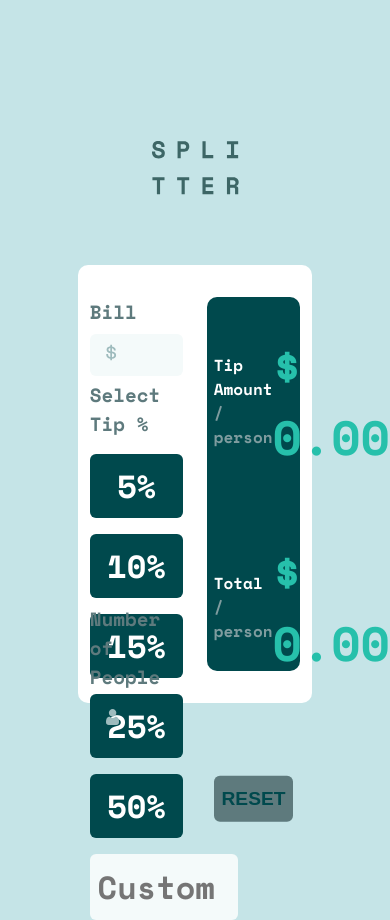
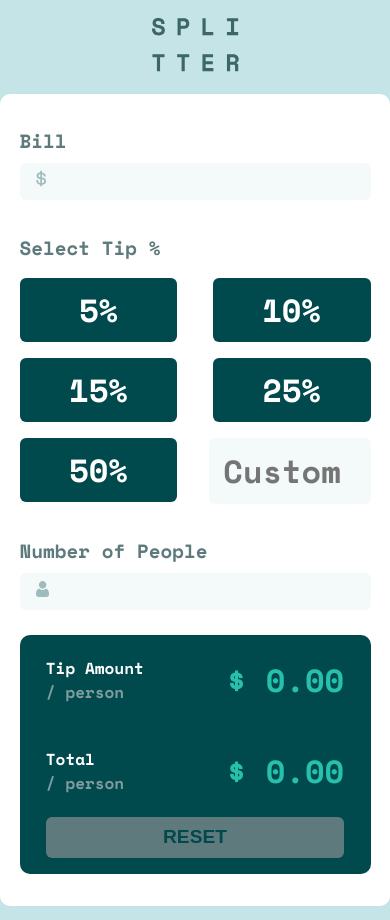
Before and after one commit to mickewasowski/tips-calculator, a plain HTML site: page index.html in a window 390 px wide. Drawn offline with nearby package versions, Linux system fonts and the light colour scheme.

Commit message:
phone responsive design complete

```diff
--- a/styles.css
+++ b/styles.css
@@ -220,3 +220,59 @@ input[type="number"]:focus {
     background-color: hsl(173, 61%, 77%);
     cursor: pointer;
 }
+
+@media (min-width: 320px) and (max-width: 900px) {
+
+    #logo-container {
+        margin: 1rem 0;
+        padding-top: 4rem;
+    }
+
+    .page-container {
+        width: 100%;
+        height: auto;
+        flex-direction: column;
+        row-gap: 2rem;
+        padding: 2rem 0;
+    }
+
+    #left-container {
+        display: flex;
+        flex-direction: column;
+        row-gap: 2rem;
+    }
+
+    #left-container,
+    #right-container {
+        width: 90%;
+        height: auto;
+    }
+
+    #percentage-btns>button,
+    #percentage-btns>input[type="number"].input-percent {
+        width: 45%;
+    }
+
+    #left-container>div>label {
+        display: block;
+    }
+
+    #left-container>div>label#error-label {
+        font-size: 1rem;
+        float: none;
+    }
+
+    #right-container h1 {
+        font-size: 2rem;
+    }
+
+    #reset-container {
+        transform: none;
+        margin-bottom: 1rem;
+    }
+
+    #reset-container>button {
+        height: auto;
+        padding: 0.6rem 0;
+    }
+}
```
